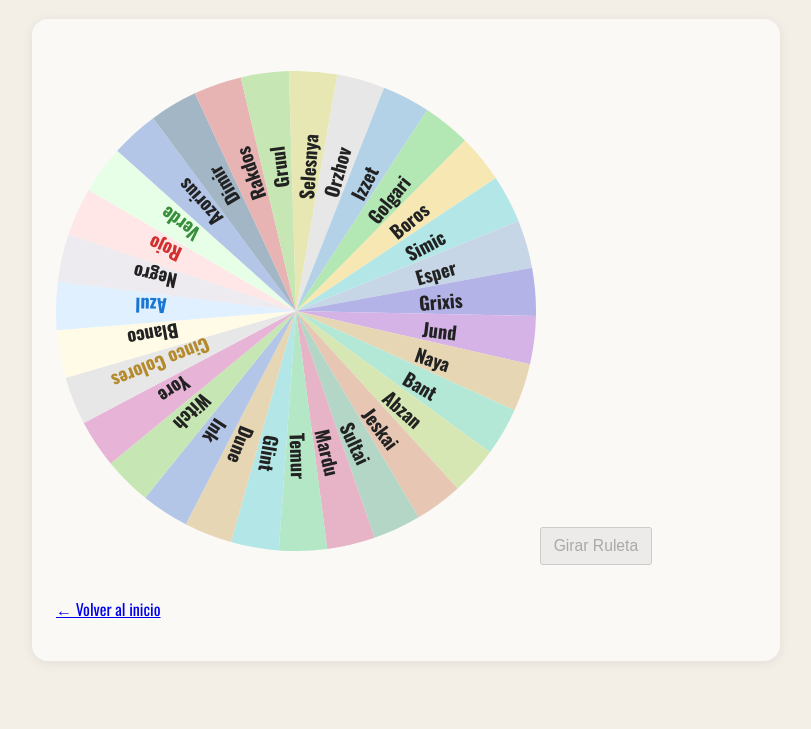
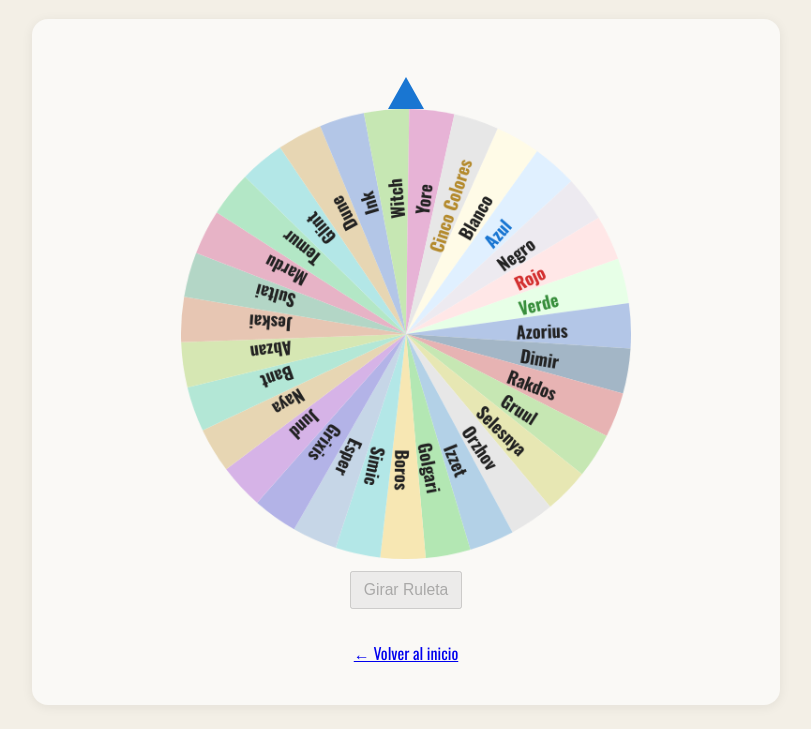
Before and after one commit to heredianacho-ai/heredianacho-ai, a website: page pages/ruleta.html in a window 1280 px wide. Both pictures are taken after a click on the button "Girar Ruleta". Shown: the part 71-800 px from the top of the page, without its empty margins (234-1045 px from the left). Drawn offline with nearby package versions, Linux system fonts and the light colour scheme.

Commit message:
arreglo efectos

```diff
--- a/js/hoja.js
+++ b/js/hoja.js
@@ -1,6 +1,6 @@
 (function () {
   const hojaSrc = "img/hoja1.png"; // Ruta relativa limpia
-  const cantidadHojas = 20;
+  const cantidadHojas = 10; // Reducido de 20 a 10 para mejor rendimiento
 
   // Detectar si ya hay hojas activas
   if (document.querySelectorAll("img.hoja").length > 0) return;
--- a/js/ruleta.js
+++ b/js/ruleta.js
@@ -71,7 +71,7 @@
     this.disabled = true;
 
     let dur = 10000; // duración total en ms
-    let t = 0;
+    let startTime = Date.now();
     let giroInicial = giro;
     let giroTotal = 20 * 2 * Math.PI + Math.random() * 2 * Math.PI; // 20 vueltas + destino aleatorio
 
@@ -80,10 +80,8 @@
     }
 
     function animar() {
-        let dt = 16;
-        t += dt;
-
-        let prog = Math.min(t / dur, 1);
+        let elapsed = Date.now() - startTime;
+        let prog = Math.min(elapsed / dur, 1);
         let eased = easeOutCubic(prog);
         giro = giroInicial + giroTotal * eased;
 
--- a/package.json
+++ b/package.json
@@ -1,5 +1,9 @@
 {
   "dependencies": {
     "sass": "^1.94.2"
+  },
+  "scripts": {
+    "sass:build": "sass scss/main.scss css/styles.css",
+    "sass:watch": "sass --watch scss/main.scss:css/styles.css"
   }
 }
--- a/scss/_effects.scss
+++ b/scss/_effects.scss
@@ -21,6 +21,7 @@
     border-radius: 50%;
     filter: blur(4px);
     opacity: 0.7;
+    will-change: transform;
 }
 
 @keyframes flame {
@@ -59,6 +60,7 @@
     border-radius: 50%;
     background: rgba(44, 115, 196, 0.963);
     animation: caer 1.5s linear infinite;
+    will-change: transform;
 }
 
 @keyframes caer {
@@ -73,9 +75,34 @@
     top: -10vh;
     width: 40px;
     z-index: 0;
-    animation: caer 10s infinite linear;
+    animation: hojaViento 10s infinite linear;
     opacity: 1;
     pointer-events: none;
+    will-change: transform, opacity;
+    backface-visibility: hidden;
+}
+
+@keyframes hojaViento {
+    0% {
+        transform: translate3d(0, 0, 0) rotate(0deg);
+        opacity: 1;
+    }
+    25% {
+        transform: translate3d(20px, 25vh, 0) rotate(90deg);
+        opacity: 0.9;
+    }
+    50% {
+        transform: translate3d(-10px, 50vh, 0) rotate(180deg);
+        opacity: 0.8;
+    }
+    75% {
+        transform: translate3d(30px, 75vh, 0) rotate(270deg);
+        opacity: 0.6;
+    }
+    100% {
+        transform: translate3d(0, 110vh, 0) rotate(360deg);
+        opacity: 0;
+    }
 }
 
 .humo {
@@ -91,6 +118,7 @@
     animation: ascenderHumo 3s infinite linear;
     opacity: 0.7;
     pointer-events: none;
+    will-change: transform;
 }
 
 @keyframes ascenderHumo {
--- a/scss/_layout.scss
+++ b/scss/_layout.scss
@@ -24,29 +24,50 @@
         left: 50%;
         top: 50%;
     }
+
     .blanco {
         transform: translate(-50%, -50%) rotate(0deg) translateY(-210px);
-        .circle-frame { background: $white-pentagon; border: 9px solid $white-pentagon-border;}
+
+        .circle-frame {
+            background: $white-pentagon;
+            border: 9px solid $white-pentagon-border;
+        }
     }
 
     .azul {
         transform: translate(-50%, -50%) rotate(72deg) translateY(-210px);
-        .circle-frame { background: $blue-pentagon; border: 9px solid $blue-pentagon-border;}
+
+        .circle-frame {
+            background: $blue-pentagon;
+            border: 9px solid $blue-pentagon-border;
+        }
     }
 
     .negro {
         transform: translate(-50%, -50%) rotate(144deg) translateY(-210px);
-        .circle-frame { background: $black-pentagon; border: 9px solid $black-pentagon-border;}
+
+        .circle-frame {
+            background: $black-pentagon;
+            border: 9px solid $black-pentagon-border;
+        }
     }
 
     .rojo {
         transform: translate(-50%, -50%) rotate(216deg) translateY(-210px);
-        .circle-frame { background: $red-pentagon; border: 9px solid $red-pentagon-border;}
+
+        .circle-frame {
+            background: $red-pentagon;
+            border: 9px solid $red-pentagon-border;
+        }
     }
 
     .verde {
         transform: translate(-50%, -50%) rotate(288deg) translateY(-210px);
-        .circle-frame { background: $green-pentagon; border: 9px solid $green-pentagon-border;}
+
+        .circle-frame {
+            background: $green-pentagon;
+            border: 9px solid $green-pentagon-border;
+        }
     }
 }
 
@@ -60,6 +81,7 @@
     margin: 0 auto 10px auto;
     box-shadow: 0 2px 8px rgba(34, 34, 34, 0.1);
 }
+
 .circle-frame img {
     width: 65px;
     height: 65px;
@@ -77,15 +99,19 @@
     &.body-blanco {
         background: $white-bg;
     }
+
     &.body-azul {
         background: $blue-bg;
     }
+
     &.body-negro {
         background: $grey-bg;
     }
+
     &.body-rojo {
         background: $red-bg;
     }
+
     &.body-verde {
         background:
             url('../img/hojas-laterales.png') repeat-y left top,
@@ -96,3 +122,42 @@
         color: #1b3b1b;
     }
 }
+
+/* Ruleta */
+
+ .ruleta {
+        width: $ruleta-width-size;
+        max-width: 750px;
+        height: $ruleta-height-size;
+        max-height: 750px;
+        border-width: 4px;
+    }
+
+    .flecha-indicador {
+        border-left: 18px solid transparent;
+        border-right: 18px solid transparent;
+        border-bottom: 32px solid $blue;
+        top: 4px;
+    }
+
+    .girar-btn {
+        font-size: 0.98em;
+        padding: 8px 12px;
+        margin: 12px 0 8px 0;
+    }
+
+    .ruleta-container {
+        margin-top: 10px;
+        align-content: center;
+        justify-content: flex-start;
+        display: flex;
+        flex-wrap: nowrap;
+        flex-direction: column;
+        align-items: center;
+    }
+
+    .resultado-ruleta {
+        font-size: 1em;
+        margin-top: 6px;
+        min-height: 18px;
+    }
--- a/scss/_responsive.scss
+++ b/scss/_responsive.scss
@@ -1,9 +1,4 @@
 @import 'variables';
-
-// Local helper variables for responsive tweaks
-$pentagon-mobile-size: 90vw;
-$pentagon-mobile-max: 300px;
-$logo-mobile-max: 50vw;
 
 @media (max-width: $bp-sm) {
     body {
--- a/scss/_variables.scss
+++ b/scss/_variables.scss
@@ -31,6 +31,11 @@
 // Sizing
 $carta-width: 170px;
 $logo-max: 300px;
+$pentagon-mobile-size: 90vw;
+$pentagon-mobile-max: 300px;
+$logo-mobile-max: 50vw;
+$ruleta-width-size: 450px;
+$ruleta-height-size: 450px;
 
 // Breakpoints
 $bp-sm: 600px;
```
Also changed, not shown: css/styles.css.
